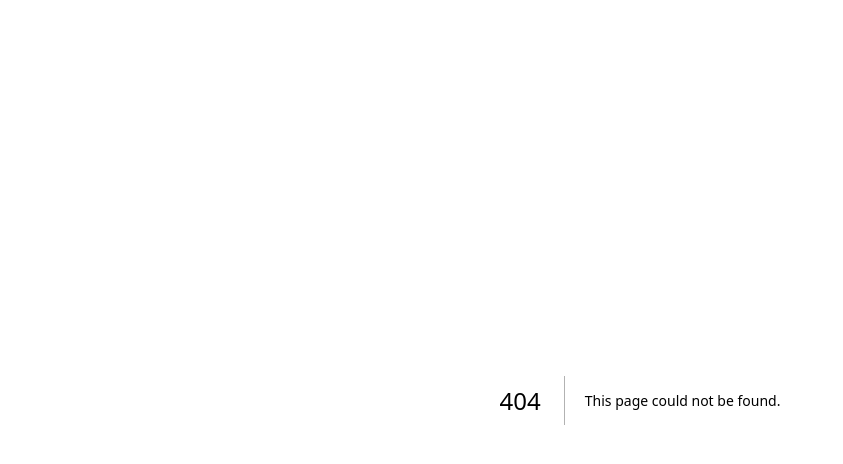
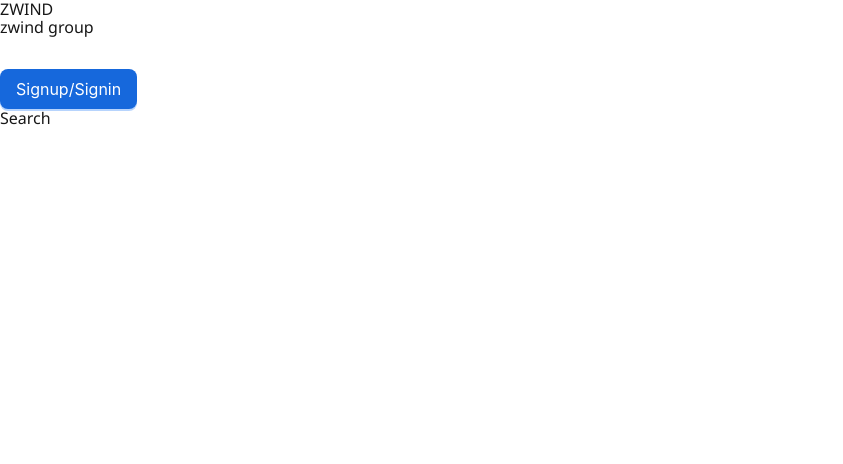
Before and after one commit to GoiToLaTri/e-commerce-nest-next, a Next.js app in the folder frontend/: page /search in a window 1280 px wide. Before the commit this address had no page. Shown: the top 464 px of the page, without its empty margins (0-843 px from the left). Built offline with nearby package versions, Linux system fonts and the light colour scheme; what @ant-design/nextjs-registry would draw is missing.

Commit message:
initial page about, search

```diff
--- /dev/null
+++ b/frontend/src/app/(customer)/(site)/about/page.tsx
@@ -0,0 +1,3 @@
+export default function About() {
+  return <div>About</div>;
+}
--- /dev/null
+++ b/frontend/src/app/(customer)/(site)/search/page.tsx
@@ -0,0 +1,5 @@
+import React from "react";
+
+export default function Search() {
+  return <div>Search</div>;
+}
--- a/frontend/src/components/layout/header/navigation-bar.tsx
+++ b/frontend/src/components/layout/header/navigation-bar.tsx
@@ -37,7 +37,7 @@ export function NavigationBar() {
                   >
                     <Button
                       type="text"
-                      className={`!text-[1rem]!rounded-[4rem] flex items-center gap-[0.5rem]`}
+                      className={`!text-[1rem] !rounded-[4rem] flex items-center gap-[0.5rem]`}
                     >
                       {item.label}
                       <CaretDownOutlined />
@@ -53,7 +53,9 @@ export function NavigationBar() {
                     <Button
                       type="text"
                       className={`!text-[1rem] !rounded-[4rem]  ${
-                        pathName === item.href ? "!text-[#0984e3] !font-bold" : ""
+                        pathName === item.href
+                          ? "!text-[#0984e3] !font-bold"
+                          : ""
                       }`}
                     >
                       {item.label}
@@ -64,6 +66,7 @@ export function NavigationBar() {
             </div>
           </nav>
           <div className="flex items-center gap-[1rem]">
+            <Link href="/auth/signup" passHref legacyBehavior>
               <Button
                 type="primary"
                 size="large"
@@ -71,6 +74,7 @@ export function NavigationBar() {
               >
                 Signup/Signin
               </Button>
+            </Link>
           </div>
         </div>
       </GlobalContainer>
```
Lines whose indentation alone changed are shown as unchanged.
